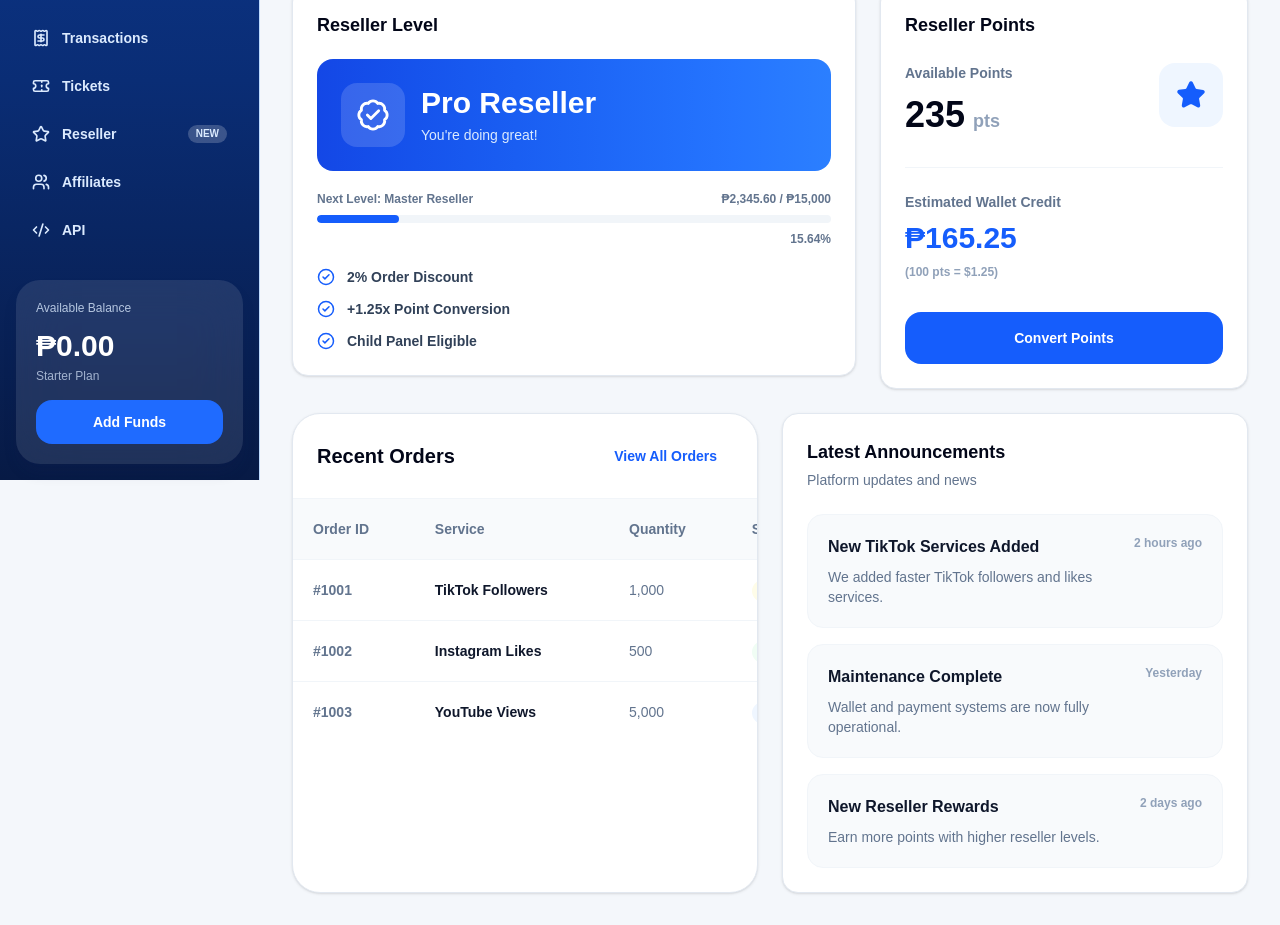
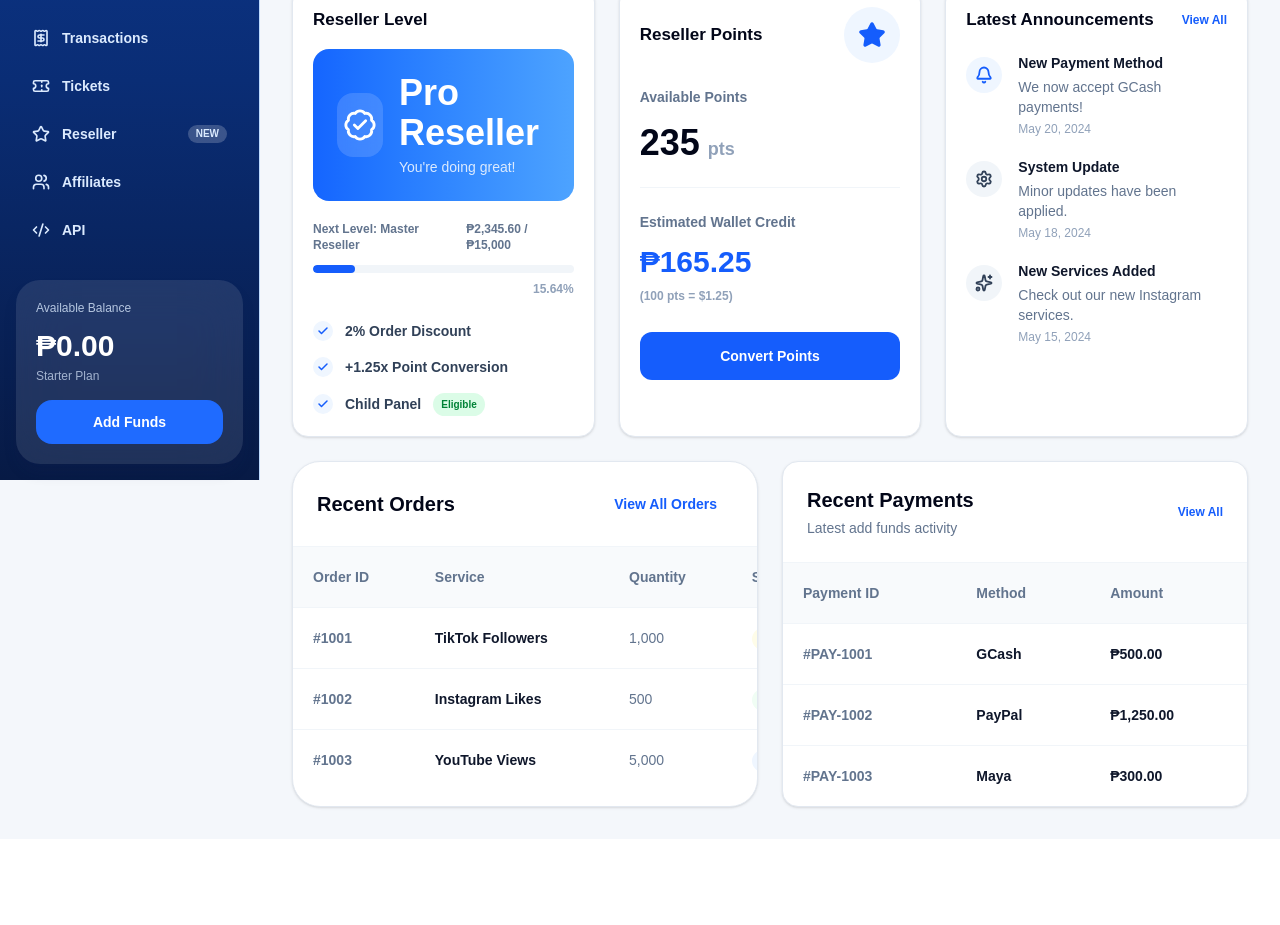
Before and after one commit to Kutcharaaa/SMM-Website1, a Next.js app: page /dashboard in a window 1280 px wide. Shown: the part 320-1245 px from the top of the page. After the commit the page ends 1159 px from the top, so only its background shows below. Built offline with nearby package versions, Linux system fonts and the light colour scheme; no server answers.

Commit message:
Premium Layout Redesign17

```diff
--- a/app/dashboard/page.tsx
+++ b/app/dashboard/page.tsx
@@ -1,9 +1,12 @@
 import DashboardLayout from "@/components/DashboardLayout";
 import DashboardStats from "@/components/DashboardStats";
-import RecentOrders from "@/components/RecentOrders";
+
 import ResellerLevelCard from "@/components/ResellerLevelCard";
 import ResellerPointsCard from "@/components/ResellerPointsCard";
 import LatestAnnouncements from "@/components/LatestAnnouncements";
+
+import RecentOrders from "@/components/RecentOrders";
+import RecentPayments from "@/components/RecentPayments";
 
 export default function DashboardPage() {
   return (
@@ -11,20 +14,18 @@ export default function DashboardPage() {
       <div className="space-y-6">
         <DashboardStats />
 
-        <div className="grid gap-6 xl:grid-cols-5">
-          <div className="xl:col-span-3">
-            <ResellerLevelCard />
-          </div>
+        <div className="grid gap-6 xl:grid-cols-3">
+          <ResellerLevelCard />
 
-          <div className="xl:col-span-2">
-            <ResellerPointsCard />
-          </div>
+          <ResellerPointsCard />
+
+          <LatestAnnouncements />
         </div>
 
         <div className="grid gap-6 xl:grid-cols-2">
           <RecentOrders />
 
-          <LatestAnnouncements />
+          <RecentPayments />
         </div>
       </div>
     </DashboardLayout>
--- a/components/LatestAnnouncements.tsx
+++ b/components/LatestAnnouncements.tsx
@@ -1,59 +1,73 @@
+import { Bell, Settings, Sparkles } from "lucide-react";
+
 export default function LatestAnnouncements() {
   const announcements = [
     {
-      title: "New TikTok Services Added",
-      desc: "We added faster TikTok followers and likes services.",
-      time: "2 hours ago",
+      title: "New Payment Method",
+      desc: "We now accept GCash payments!",
+      time: "May 20, 2024",
+      icon: Bell,
+      color: "bg-blue-50 text-blue-600",
     },
     {
-      title: "Maintenance Complete",
-      desc: "Wallet and payment systems are now fully operational.",
-      time: "Yesterday",
+      title: "System Update",
+      desc: "Minor updates have been applied.",
+      time: "May 18, 2024",
+      icon: Settings,
+      color: "bg-slate-100 text-slate-700",
     },
     {
-      title: "New Reseller Rewards",
-      desc: "Earn more points with higher reseller levels.",
-      time: "2 days ago",
+      title: "New Services Added",
+      desc: "Check out our new Instagram services.",
+      time: "May 15, 2024",
+      icon: Sparkles,
+      color: "bg-slate-100 text-slate-700",
     },
   ];
 
   return (
-    <div className="rounded-2xl border border-slate-200 bg-white p-6 shadow-sm">
+    <div className="rounded-2xl border border-slate-200 bg-white p-5 shadow-sm">
       <div className="flex items-center justify-between">
-        <div>
-          <h3 className="text-lg font-black text-slate-950">
-            Latest Announcements
-          </h3>
+        <h3 className="text-[17px] font-black text-slate-950">
+          Latest Announcements
+        </h3>
 
-          <p className="mt-1 text-sm text-slate-500">
-            Platform updates and news
-          </p>
-        </div>
+        <a
+          href="/dashboard/announcements"
+          className="text-xs font-black text-blue-600 hover:text-blue-700"
+        >
+          View All
+        </a>
       </div>
 
-      <div className="mt-6 space-y-4">
-        {announcements.map((announcement) => (
-          <div
-            key={announcement.title}
-            className="rounded-2xl border border-slate-100 bg-slate-50 p-5"
-          >
-            <div className="flex items-start justify-between gap-4">
+      <div className="mt-5 space-y-5">
+        {announcements.map((announcement) => {
+          const Icon = announcement.icon;
+
+          return (
+            <div key={announcement.title} className="flex gap-4">
+              <div
+                className={`mt-1 flex h-9 w-9 shrink-0 items-center justify-center rounded-full ${announcement.color}`}
+              >
+                <Icon size={18} strokeWidth={2.4} />
+              </div>
+
               <div>
-                <h4 className="font-black text-slate-900">
+                <h4 className="text-sm font-black text-slate-900">
                   {announcement.title}
                 </h4>
 
-                <p className="mt-2 text-sm text-slate-500">
+                <p className="mt-1 text-sm text-slate-500">
                   {announcement.desc}
                 </p>
+
+                <p className="mt-1 text-xs font-medium text-slate-400">
+                  {announcement.time}
+                </p>
               </div>
-
-              <span className="whitespace-nowrap text-xs font-semibold text-slate-400">
-                {announcement.time}
-              </span>
             </div>
-          </div>
-        ))}
+          );
+        })}
       </div>
     </div>
   );
--- /dev/null
+++ b/components/RecentPayments.tsx
@@ -0,0 +1,91 @@
+export default function RecentPayments() {
+  const payments = [
+    {
+      id: "#PAY-1001",
+      method: "GCash",
+      amount: "₱500.00",
+      status: "Completed",
+    },
+    {
+      id: "#PAY-1002",
+      method: "PayPal",
+      amount: "₱1,250.00",
+      status: "Pending",
+    },
+    {
+      id: "#PAY-1003",
+      method: "Maya",
+      amount: "₱300.00",
+      status: "Completed",
+    },
+  ];
+
+  return (
+    <div className="rounded-2xl border border-slate-200 bg-white shadow-sm overflow-hidden">
+      <div className="flex items-center justify-between border-b border-slate-100 p-6">
+        <div>
+          <h3 className="text-xl font-black text-slate-950">
+            Recent Payments
+          </h3>
+
+          <p className="mt-1 text-sm text-slate-500">
+            Latest add funds activity
+          </p>
+        </div>
+
+        <a
+          href="/dashboard/payments"
+          className="text-xs font-black text-blue-600 hover:text-blue-700"
+        >
+          View All
+        </a>
+      </div>
+
+      <div className="overflow-x-auto">
+        <table className="w-full min-w-[650px] text-sm">
+          <thead className="bg-slate-50 text-slate-500">
+            <tr>
+              <th className="p-5 text-left font-bold">Payment ID</th>
+              <th className="p-5 text-left font-bold">Method</th>
+              <th className="p-5 text-left font-bold">Amount</th>
+              <th className="p-5 text-left font-bold">Status</th>
+            </tr>
+          </thead>
+
+          <tbody>
+            {payments.map((payment) => (
+              <tr
+                key={payment.id}
+                className="border-t border-slate-100 transition hover:bg-slate-50"
+              >
+                <td className="p-5 font-semibold text-slate-500">
+                  {payment.id}
+                </td>
+
+                <td className="p-5 font-bold text-slate-900">
+                  {payment.method}
+                </td>
+
+                <td className="p-5 font-black text-slate-900">
+                  {payment.amount}
+                </td>
+
+                <td className="p-5">
+                  <span
+                    className={`rounded-full px-3 py-1 text-xs font-bold ${
+                      payment.status === "Completed"
+                        ? "bg-green-50 text-green-600"
+                        : "bg-yellow-50 text-yellow-600"
+                    }`}
+                  >
+                    {payment.status}
+                  </span>
+                </td>
+              </tr>
+            ))}
+          </tbody>
+        </table>
+      </div>
+    </div>
+  );
+}
--- a/components/ResellerLevelCard.tsx
+++ b/components/ResellerLevelCard.tsx
@@ -1,21 +1,24 @@
-import { BadgeCheck, CheckCircle2 } from "lucide-react";
+import { BadgeCheck, Check } from "lucide-react";
 
 export default function ResellerLevelCard() {
   return (
-    <div className="rounded-2xl border border-slate-200 bg-white p-6 shadow-sm">
-      <h3 className="text-lg font-black text-slate-950">
+    <div className="rounded-2xl border border-slate-200 bg-white p-5 shadow-sm">
+      <h3 className="text-[17px] font-black text-slate-950">
         Reseller Level
       </h3>
 
-      <div className="mt-5 overflow-hidden rounded-2xl bg-gradient-to-r from-blue-700 to-blue-500 p-6 text-white">
-        <div className="flex items-center gap-4">
-          <div className="flex h-16 w-16 items-center justify-center rounded-2xl bg-white/15">
-            <BadgeCheck size={34} />
+      <div className="mt-4 overflow-hidden rounded-2xl bg-gradient-to-r from-[#1565ff] to-[#4da3ff]">
+        <div className="flex items-center gap-4 p-6">
+          <div className="flex h-16 w-16 items-center justify-center rounded-2xl bg-white/15 backdrop-blur-sm">
+            <BadgeCheck size={34} className="text-white" />
           </div>
 
           <div>
-            <h4 className="text-3xl font-black">Pro Reseller</h4>
-            <p className="mt-1 text-sm text-blue-100">
+            <h4 className="text-4xl font-black text-white">
+              Pro Reseller
+            </h4>
+
+            <p className="mt-1 text-sm font-medium text-blue-100">
               You&apos;re doing great!
             </p>
           </div>
@@ -23,32 +26,44 @@ export default function ResellerLevelCard() {
       </div>
 
       <div className="mt-5">
-        <div className="mb-2 flex items-center justify-between text-xs font-semibold text-slate-500">
+        <div className="flex items-center justify-between text-xs font-semibold text-slate-500">
           <span>Next Level: Master Reseller</span>
+
           <span>₱2,345.60 / ₱15,000</span>
         </div>
 
-        <div className="h-2 overflow-hidden rounded-full bg-slate-100">
+        <div className="mt-3 h-2 overflow-hidden rounded-full bg-slate-100">
           <div className="h-full w-[16%] rounded-full bg-blue-600" />
         </div>
 
-        <p className="mt-2 text-right text-xs font-semibold text-slate-500">
+        <p className="mt-2 text-right text-xs font-semibold text-slate-400">
           15.64%
         </p>
       </div>
 
-      <div className="mt-5 space-y-3">
+      <div className="mt-6 space-y-4">
         {[
           "2% Order Discount",
           "+1.25x Point Conversion",
-          "Child Panel Eligible",
+          "Child Panel",
         ].map((perk) => (
           <div
             key={perk}
-            className="flex items-center gap-3 text-sm font-semibold text-slate-700"
+            className="flex items-center gap-3"
           >
-            <CheckCircle2 size={18} className="text-blue-600" />
-            {perk}
+            <div className="flex h-5 w-5 items-center justify-center rounded-full bg-blue-50 text-blue-600">
+              <Check size={12} strokeWidth={3} />
+            </div>
+
+            <span className="text-sm font-semibold text-slate-700">
+              {perk}
+            </span>
+
+            {perk === "Child Panel" && (
+              <span className="rounded-full bg-green-100 px-2 py-1 text-[10px] font-black text-green-700">
+                Eligible
+              </span>
+            )}
           </div>
         ))}
       </div>
--- a/components/ResellerPointsCard.tsx
+++ b/components/ResellerPointsCard.tsx
@@ -2,18 +2,23 @@ import { Star } from "lucide-react";
 
 export default function ResellerPointsCard() {
   return (
-    <div className="rounded-2xl border border-slate-200 bg-white p-6 shadow-sm">
-      <h3 className="text-lg font-black text-slate-950">
+    <div className="rounded-2xl border border-slate-200 bg-white p-5 shadow-sm">
+      <div className="flex items-center justify-between">
+        <h3 className="text-[17px] font-black text-slate-950">
           Reseller Points
         </h3>
 
-      <div className="mt-6 flex items-start justify-between">
-        <div>
+        <div className="flex h-14 w-14 items-center justify-center rounded-full bg-blue-50 text-blue-600">
+          <Star size={28} fill="currentColor" />
+        </div>
+      </div>
+
+      <div className="mt-6">
         <p className="text-sm font-semibold text-slate-500">
           Available Points
         </p>
 
-          <h4 className="mt-3 text-4xl font-black text-slate-950">
+        <h4 className="mt-4 text-4xl font-black text-slate-950">
           235
           <span className="ml-2 text-lg font-bold text-slate-400">
             pts
@@ -21,17 +26,14 @@ export default function ResellerPointsCard() {
         </h4>
       </div>
 
-        <div className="flex h-16 w-16 items-center justify-center rounded-2xl bg-blue-50 text-blue-600">
-          <Star size={30} fill="currentColor" />
-        </div>
-      </div>
+      <div className="my-6 h-px bg-slate-100" />
 
-      <div className="mt-8 border-t border-slate-100 pt-6">
+      <div>
         <p className="text-sm font-semibold text-slate-500">
           Estimated Wallet Credit
         </p>
 
-        <h4 className="mt-2 text-3xl font-black text-blue-600">
+        <h4 className="mt-3 text-3xl font-black text-blue-600">
           ₱165.25
         </h4>
 
@@ -40,7 +42,7 @@ export default function ResellerPointsCard() {
         </p>
       </div>
 
-      <button className="mt-8 w-full rounded-2xl bg-blue-600 py-4 text-sm font-black text-white transition hover:bg-blue-700">
+      <button className="mt-7 w-full rounded-xl bg-blue-600 py-3.5 text-sm font-black text-white transition hover:bg-blue-700">
         Convert Points
       </button>
     </div>
```
Lines whose indentation alone changed are shown as unchanged.
